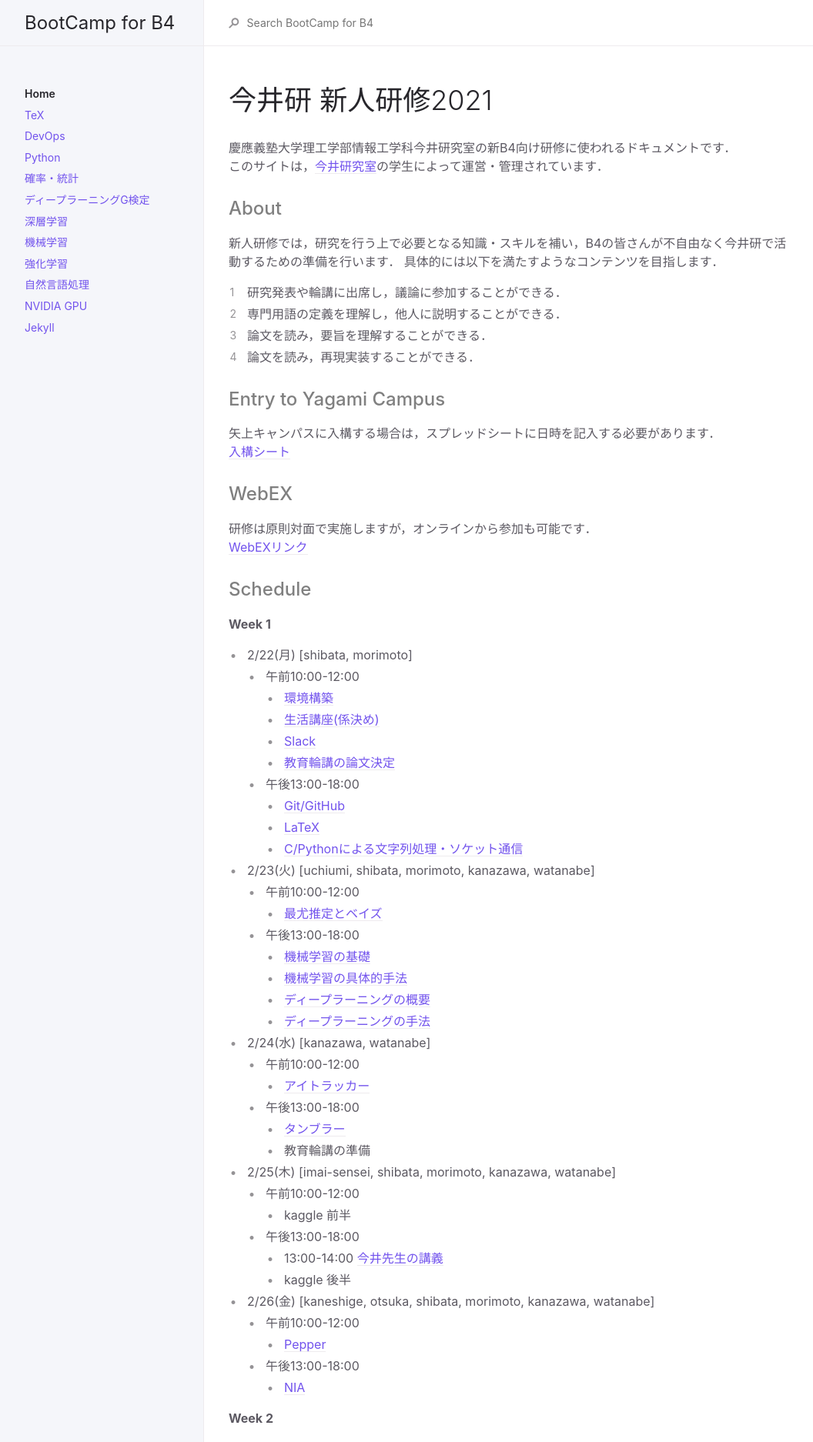
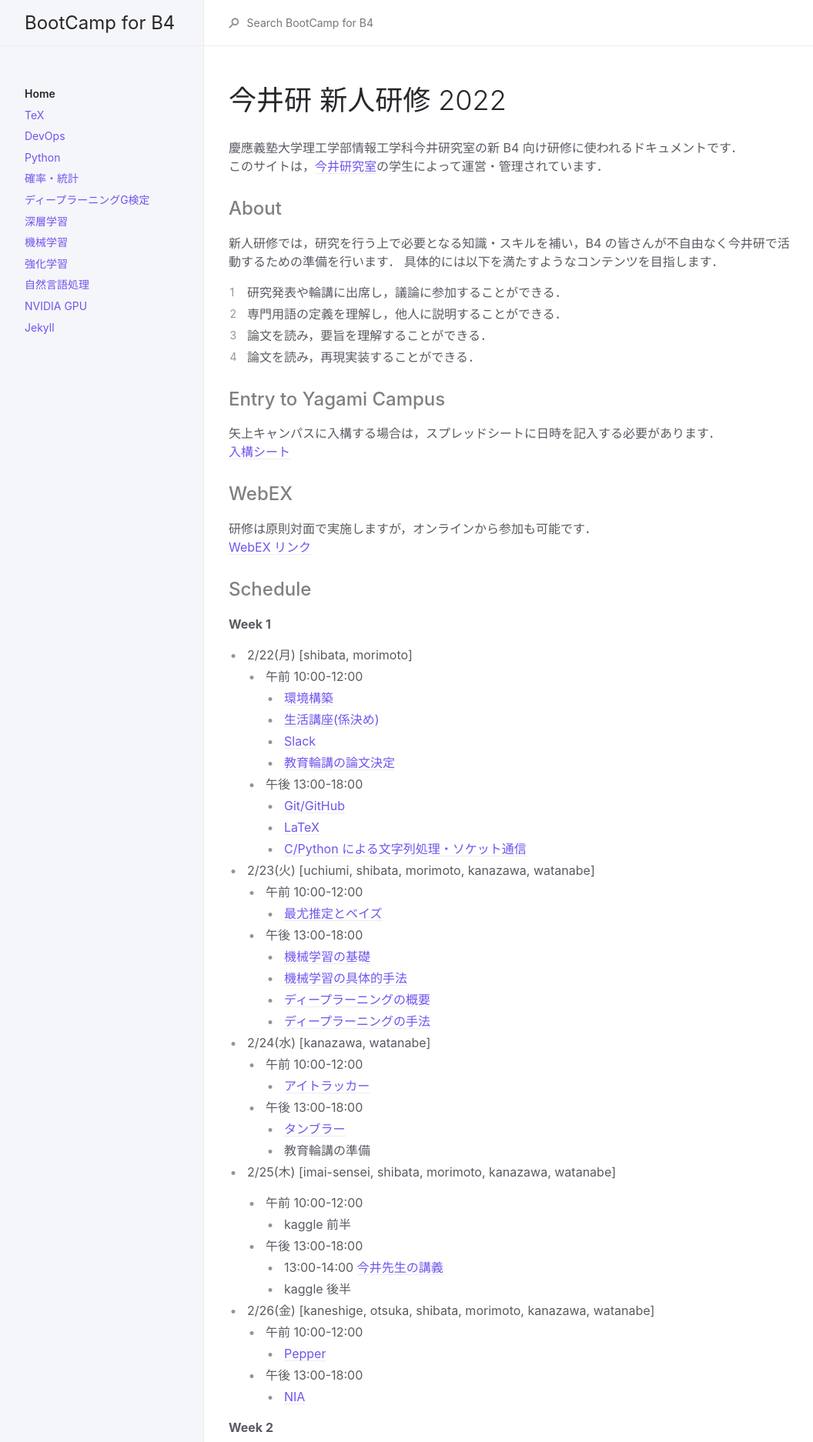
Before and after one commit to imai-laboratory/b4_induction_training, a Jekyll site: the page built from index.md, in a window 1280 px wide. Shown: the top 1874 px of the page at 77% size, without its empty margins (107-1163 px from the left). Built offline with Jekyll 4.4.1, drawn with Linux system fonts in a browser that asks for light colours; some of the changed text lies outside the part shown.

Commit message:
modify page title

```diff
--- a/index.md
+++ b/index.md
@@ -6,14 +6,14 @@ description: "Home"
 permalink: /
 ---
 
-# 今井研 新人研修2021
+# 今井研 新人研修 2022
 
-慶應義塾大学理工学部情報工学科今井研究室の新B4向け研修に使われるドキュメントです．<br>
+慶應義塾大学理工学部情報工学科今井研究室の新 B4 向け研修に使われるドキュメントです．<br>
 このサイトは，[今井研究室](https://www.ailab.ics.keio.ac.jp/)の学生によって運営・管理されています．
 
 ## <font color="Gray">About</font>
 
-新人研修では，研究を行う上で必要となる知識・スキルを補い，B4の皆さんが不自由なく今井研で活動するための準備を行います．
+新人研修では，研究を行う上で必要となる知識・スキルを補い，B4 の皆さんが不自由なく今井研で活動するための準備を行います．
 具体的には以下を満たすようなコンテンツを目指します．
 
 1. 研究発表や輪講に出席し，議論に参加することができる．
@@ -22,99 +22,101 @@ permalink: /
 4. 論文を読み，再現実装することができる．
 
 ## <font color="Gray">Entry to Yagami Campus</font>
+
 矢上キャンパスに入構する場合は，スプレッドシートに日時を記入する必要があります．
 [入構シート](https://docs.google.com/spreadsheets/d/1kOKQgQ1kD1gJ063VJDWu5r_3kfAwx6rAZsnhuziEpU8/)
 
 ## <font color="Gray">WebEX</font>
+
 研修は原則対面で実施しますが，オンラインから参加も可能です．
-[WebEXリンク](https://keio-students.webex.com/keio-students/j.php?MTID=m87d71a15ac4c58269edb38bbbaf20306)
+[WebEX リンク](https://keio-students.webex.com/keio-students/j.php?MTID=m87d71a15ac4c58269edb38bbbaf20306)
 
 ## <font color="Gray">Schedule</font>
 
 **Week 1**
 
 - 2/22(月) [shibata, morimoto]
-	- 午前10:00-12:00
-		- [環境構築](https://docs.google.com/document/d/1J0yfF-K4TyxxtF3Bf-JJ9MRxl1Y2vTJUZ0p7RKwbkCA/edit?usp=sharing)
-		- [生活講座(係決め)](https://docs.google.com/document/d/1RA3eUeSNBWeJl7RkmOsN_EK5mJ587xRcmDnhkOjjmzo/edit?usp=sharing)
-		- [Slack](https://docs.google.com/presentation/d/1HvdkXMP8r3TTuVCRYEOusSSwR32P1heFaBvs8IU7_zw/edit?usp=sharing)
-		- [教育輪講の論文決定](https://docs.google.com/document/d/131dmmqRl-2mXqdReYvh1WNVjWl_kD86z8aO-DGl8zxY/edit?usp=sharing)
-	- 午後13:00-18:00
-		- [Git/GitHub](https://www.ailab.ics.keio.ac.jp/b4_induction_training/docs/devops/git.html)
-		- [LaTeX](https://www.ailab.ics.keio.ac.jp/b4_induction_training/docs/tex)
-		- [C/Pythonによる文字列処理・ソケット通信](https://www.ailab.ics.keio.ac.jp/b4_induction_training/docs/python)
+  - 午前 10:00-12:00
+    - [環境構築](https://docs.google.com/document/d/1J0yfF-K4TyxxtF3Bf-JJ9MRxl1Y2vTJUZ0p7RKwbkCA/edit?usp=sharing)
+    - [生活講座(係決め)](https://docs.google.com/document/d/1RA3eUeSNBWeJl7RkmOsN_EK5mJ587xRcmDnhkOjjmzo/edit?usp=sharing)
+    - [Slack](https://docs.google.com/presentation/d/1HvdkXMP8r3TTuVCRYEOusSSwR32P1heFaBvs8IU7_zw/edit?usp=sharing)
+    - [教育輪講の論文決定](https://docs.google.com/document/d/131dmmqRl-2mXqdReYvh1WNVjWl_kD86z8aO-DGl8zxY/edit?usp=sharing)
+  - 午後 13:00-18:00
+    - [Git/GitHub](https://www.ailab.ics.keio.ac.jp/b4_induction_training/docs/devops/git.html)
+    - [LaTeX](https://www.ailab.ics.keio.ac.jp/b4_induction_training/docs/tex)
+    - [C/Python による文字列処理・ソケット通信](https://www.ailab.ics.keio.ac.jp/b4_induction_training/docs/python)
 - 2/23(火) [uchiumi, shibata, morimoto, kanazawa, watanabe]
-	- 午前10:00-12:00
-		- [最尤推定とベイズ](https://drive.google.com/file/d/1lKGGzoTX8_3ue4h4YrPs0z5Zgz7J-4Tx/view?usp=sharing)
-	- 午後13:00-18:00
-		- [機械学習の基礎](https://www.ailab.ics.keio.ac.jp/b4_induction_training/docs/dlg/chapter2.html)
-		- [機械学習の具体的手法](https://www.ailab.ics.keio.ac.jp/b4_induction_training/docs/dlg/chapter3.html)
-		- [ディープラーニングの概要](https://www.ailab.ics.keio.ac.jp/b4_induction_training/docs/dlg/chapter5.html)
-		- [ディープラーニングの手法](https://www.ailab.ics.keio.ac.jp/b4_induction_training/docs/dlg/chapter6.html)
+  - 午前 10:00-12:00
+    - [最尤推定とベイズ](https://drive.google.com/file/d/1lKGGzoTX8_3ue4h4YrPs0z5Zgz7J-4Tx/view?usp=sharing)
+  - 午後 13:00-18:00
+    - [機械学習の基礎](https://www.ailab.ics.keio.ac.jp/b4_induction_training/docs/dlg/chapter2.html)
+    - [機械学習の具体的手法](https://www.ailab.ics.keio.ac.jp/b4_induction_training/docs/dlg/chapter3.html)
+    - [ディープラーニングの概要](https://www.ailab.ics.keio.ac.jp/b4_induction_training/docs/dlg/chapter5.html)
+    - [ディープラーニングの手法](https://www.ailab.ics.keio.ac.jp/b4_induction_training/docs/dlg/chapter6.html)
 - 2/24(水) [kanazawa, watanabe]
-	- 午前10:00-12:00
-		- [アイトラッカー](https://docs.google.com/presentation/d/1T5H-t5PVkjr_Xzy4uugtSXT1NLJ45Mig6zgGE2EeZ7A/edit?usp=sharing)
-	- 午後13:00-18:00
-		- [タンブラー](https://drive.google.com/file/d/1rT1QfkcWQEsQ3ajypOq242NLrF5TnJ6v/view?usp=sharing)
-		- 教育輪講の準備
+  - 午前 10:00-12:00
+    - [アイトラッカー](https://docs.google.com/presentation/d/1T5H-t5PVkjr_Xzy4uugtSXT1NLJ45Mig6zgGE2EeZ7A/edit?usp=sharing)
+  - 午後 13:00-18:00
+    - [タンブラー](https://drive.google.com/file/d/1rT1QfkcWQEsQ3ajypOq242NLrF5TnJ6v/view?usp=sharing)
+    - 教育輪講の準備
 - 2/25(木) [imai-sensei, shibata, morimoto, kanazawa, watanabe]
-	- 午前10:00-12:00
-		- kaggle 前半
-	- 午後13:00-18:00
-		- 13:00-14:00 [今井先生の講義](https://drive.google.com/file/d/1DQIOJiGe4nIRctc6tkM1lUuSufUaonbD/view?usp=sharing)
-		- kaggle 後半
+
+  - 午前 10:00-12:00
+    - kaggle 前半
+  - 午後 13:00-18:00
+    - 13:00-14:00 [今井先生の講義](https://drive.google.com/file/d/1DQIOJiGe4nIRctc6tkM1lUuSufUaonbD/view?usp=sharing)
+    - kaggle 後半
 
 - 2/26(金) [kaneshige, otsuka, shibata, morimoto, kanazawa, watanabe]
-	- 午前10:00-12:00
-		- [Pepper](https://docs.google.com/presentation/d/1DzaGYKmhlk0JJFt71uKjwHtIdbj1QPNhfdD24gP4oNU/edit?usp=sharing)
-	- 午後13:00-18:00
-		- [NIA](https://docs.google.com/document/d/1RIH71oJKG_-oPf8TMzsOYZyTXldn5WBvv2Azxlo6plc/edit?usp=sharing)
+  - 午前 10:00-12:00
+    - [Pepper](https://docs.google.com/presentation/d/1DzaGYKmhlk0JJFt71uKjwHtIdbj1QPNhfdD24gP4oNU/edit?usp=sharing)
+  - 午後 13:00-18:00
+    - [NIA](https://docs.google.com/document/d/1RIH71oJKG_-oPf8TMzsOYZyTXldn5WBvv2Azxlo6plc/edit?usp=sharing)
 
 **Week 2**
 
 - 3/01(月) [fukuchi, shibata, morimoto, kanazawa, watanabe]
-	- 午前10:00-12:00
-		- 26-203 引越し手伝い
-	- 午後13:00-16:00
-		- 13:00-14:00 福地さんLT (オフライン)
-		- [対話システム企画決定](https://docs.google.com/presentation/d/16l3pusMdl8IeMmZrmE7wiqnFF5rIB2FGg85FhCzeKZM/edit?usp=sharing)
+  - 午前 10:00-12:00
+    - 26-203 引越し手伝い
+  - 午後 13:00-16:00
+    - 13:00-14:00 福地さん LT (オフライン)
+    - [対話システム企画決定](https://docs.google.com/presentation/d/16l3pusMdl8IeMmZrmE7wiqnFF5rIB2FGg85FhCzeKZM/edit?usp=sharing)
 - 3/02(火) [okuoka, seno, shibata, morimoto, kanazawa, watanabe]
-	- 午前10:00-12:00
-		- 対話システム開発
-		- 11:00-12:00 奥岡さんLT (オンライン)
-	- 午後13:00-16:00
-		- 対話システム開発
-		- 15:00-16:00 妹尾さんLT (オンライン)
+  - 午前 10:00-12:00
+    - 対話システム開発
+    - 11:00-12:00 奥岡さん LT (オンライン)
+  - 午後 13:00-16:00
+    - 対話システム開発
+    - 15:00-16:00 妹尾さん LT (オンライン)
 - 3/03(水) 休み！！！！キャンパスには入れません！！！！
 - 3/04(木) [matsumori, shibata, morimoto, kanazawa, watanabe]
-	- 午前10:00-12:00
-		- 対話システム開発
-	- 午後13:00-16:00
-		- 13:00-14:00 松森さんLT (オフライン)
+  - 午前 10:00-12:00
+    - 対話システム開発
+  - 午後 13:00-16:00
+    - 13:00-14:00 松森さん LT (オフライン)
 - 3/05(金) [imai-sensei, shibata, morimoto, kanazawa, watanabe]
-	- 午前10:00-12:00
-		- ジェネラルミーティング
-	- 午後14:00-15:00
-		- 対話システム発表会
+  - 午前 10:00-12:00
+    - ジェネラルミーティング
+  - 午後 14:00-15:00
+    - 対話システム発表会
 
 ## <font color="Gray">News</font>
 
 - 2020/02/03 - サイト作成
 - 2020/02/11 - ホスティング開始
 
-
 ## <font color="Gray">Links</font>
 
 - 今井研ホームページ<br>
   [https://www.ailab.ics.keio.ac.jp](https://www.ailab.ics.keio.ac.jp)
 
-- 今井研Github<br>
+- 今井研 Github<br>
   [https://github.com/imai-laboratory](https://github.com/imai-laboratory)
 
-- 今井研Twitter<br>
+- 今井研 Twitter<br>
   [https://twitter.com/imailab](https://twitter.com/imailab)
 
-- 今井研B3向けページ<br>
+- 今井研 B3 向けページ<br>
   [http://www.ailab.ics.keio.ac.jp/welcome-junior](http://www.ailab.ics.keio.ac.jp/welcome-junior)
 
 - michiTimes<br>
```
